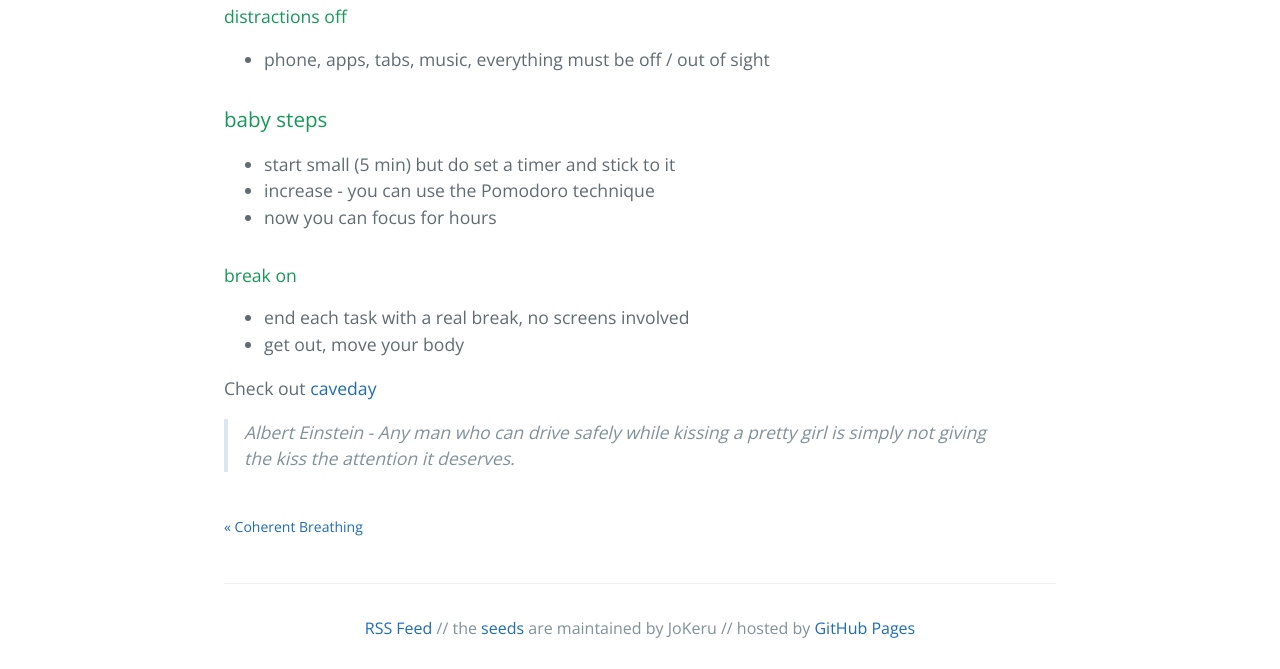
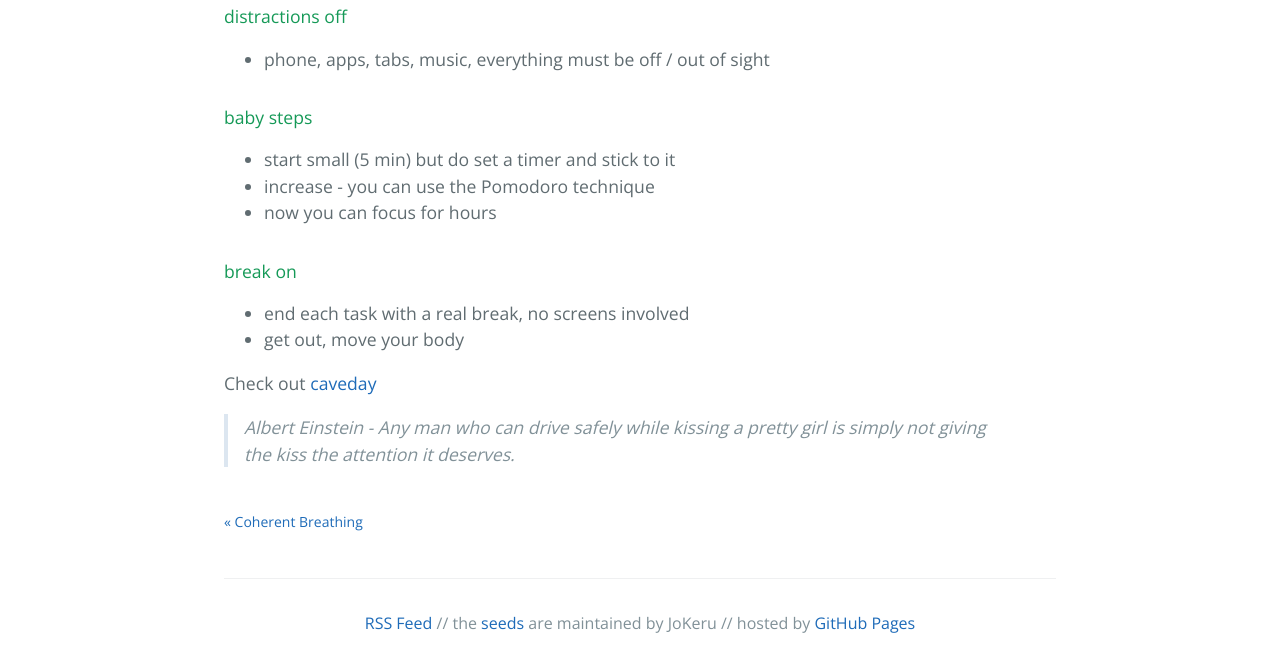
Before and after one commit to jokeru/seeds, a Jekyll site: the page built from _posts/2020-12-28-singletasking.md, in a window 1280 px wide. Shown: the part 570-1239 px from the top of the page. Built offline with Jekyll 4.4.1, drawn with Linux system fonts in a browser that asks for light colours; comment, search, counter and statistics services are not loaded.

```diff
--- a/_posts/2020-12-28-singletasking.md
+++ b/_posts/2020-12-28-singletasking.md
@@ -18,7 +18,7 @@ Multitasking is a myth. Multitasking is just context switching. Each of those sw
 #### distractions off
 - phone, apps, tabs, music, everything must be off / out of sight
 
-### baby steps
+#### baby steps
 - start small (5 min) but do set a timer and stick to it
 - increase - you can use the Pomodoro technique
 - now you can focus for hours
```
